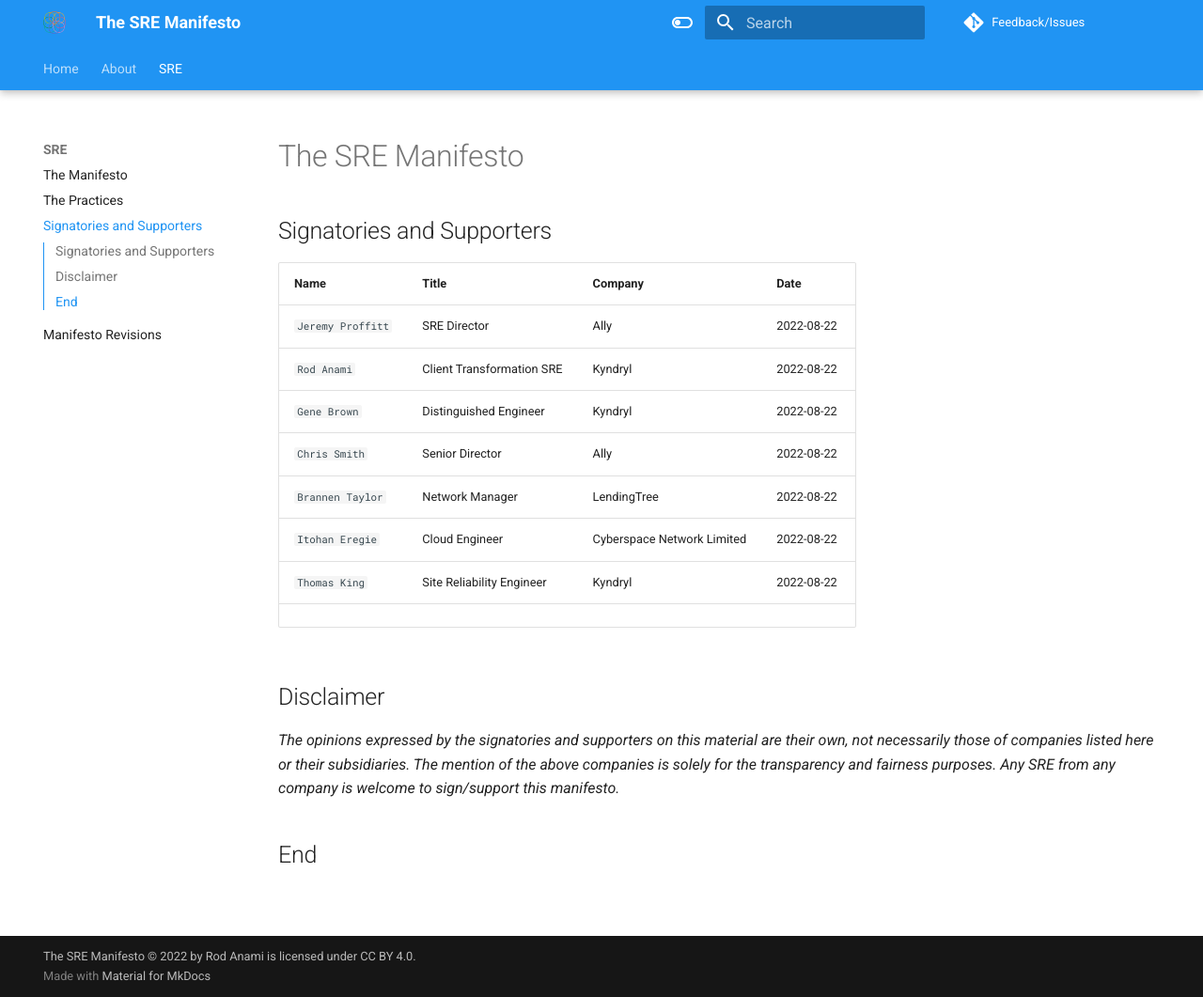
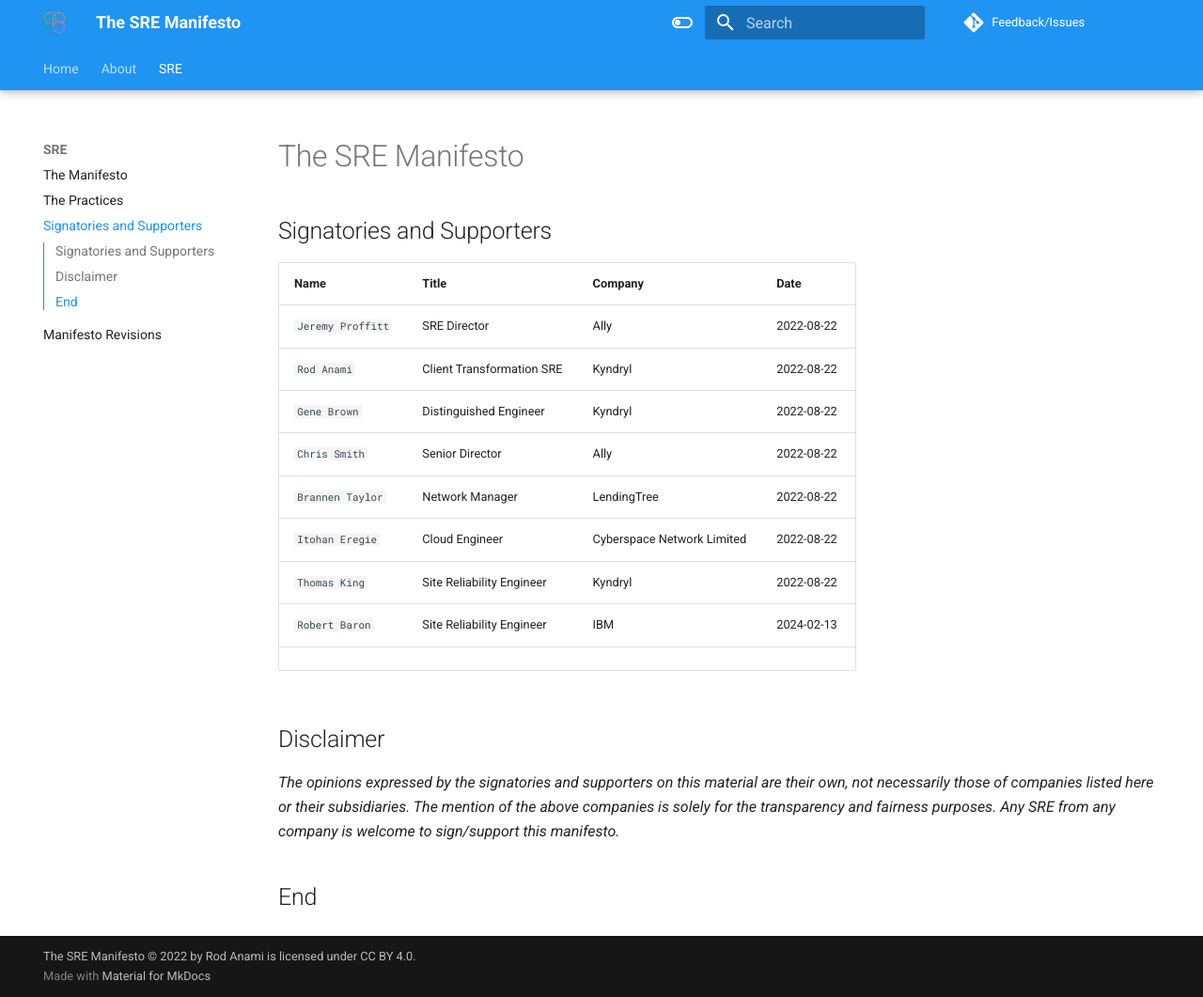
Before and after one commit to rod4n4m1/sre-manifesto, an MkDocs documentation site: the page built from docs/sre/supporters.md, in a window 1280 px wide and 1061 px high. Shown: the whole window at 94% size. Built offline with MkDocs 1.6.1 and Material for MkDocs 9.7.7, drawn with Linux system fonts in a browser that asks for light colours; comment, search, counter and statistics services are not loaded.

Commit message:
added signatory

```diff
--- a/docs/sre/supporters.md
+++ b/docs/sre/supporters.md
@@ -11,6 +11,7 @@
 | `Brannen Taylor` | Network Manager | LendingTree | 2022-08-22 |
 | `Itohan Eregie` | Cloud Engineer | Cyberspace Network Limited | 2022-08-22 |
 | `Thomas King` | Site Reliability Engineer | Kyndryl | 2022-08-22 |
+| `Robert Baron` | Site Reliability Engineer | IBM | 2024-02-13 |
 | | | | |
 
 ## Disclaimer
```
